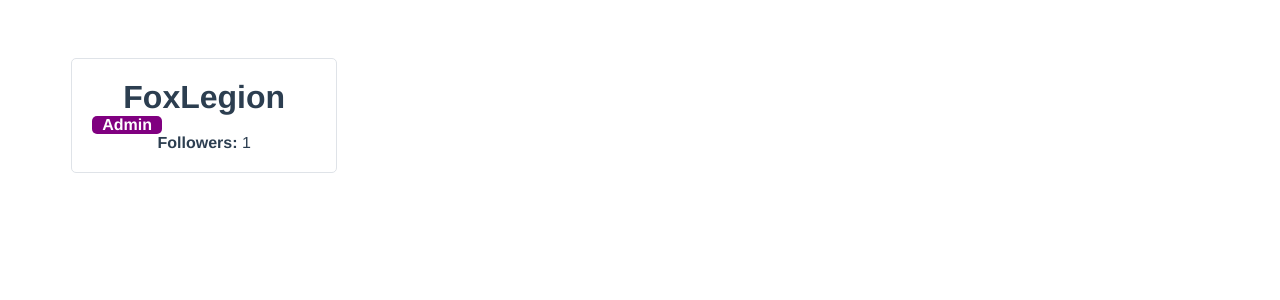
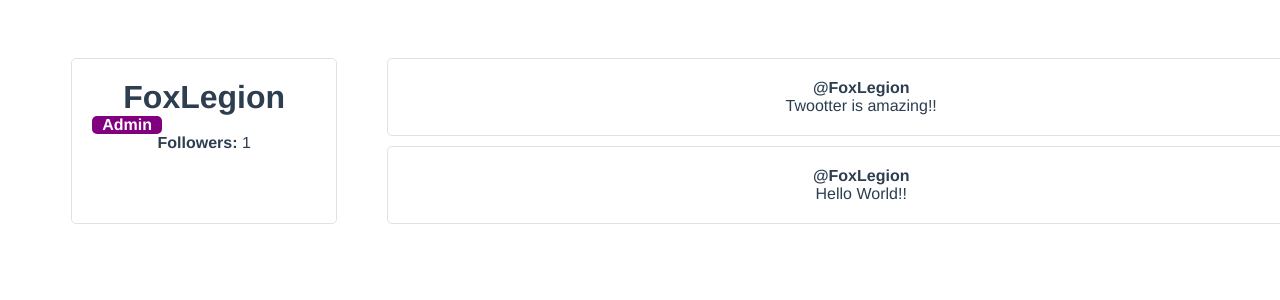
Before and after one commit to GersonST/twootter, a Vue app: page / in a window 1280 px wide. Shown: the top 300 px of the page. Built offline with nearby package versions, Linux system fonts and the light colour scheme.

Commit message:
Finalizando Componente

```diff
--- a/src/components/TwootItem.vue
+++ b/src/components/TwootItem.vue
@@ -1,5 +1,12 @@
 <template>
-  <div></div>
+  <div class="twoot-item">
+    <div class="user-profile_twoot">
+      <div class="twoot-item_user">@{{ username }}</div>
+      <div class="twoot-item_content">
+        {{ twoot.content }}
+      </div>
+    </div>
+  </div>
 </template>
 
 <script>
```
